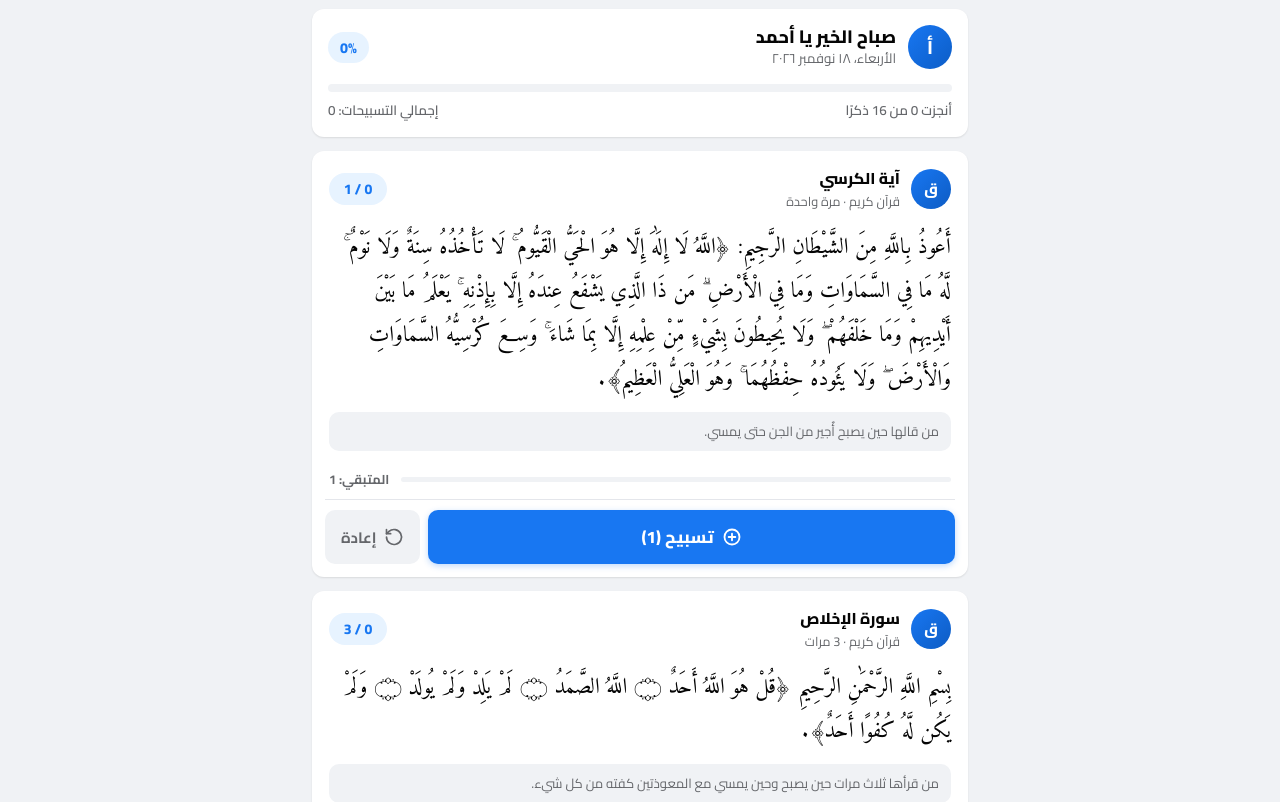
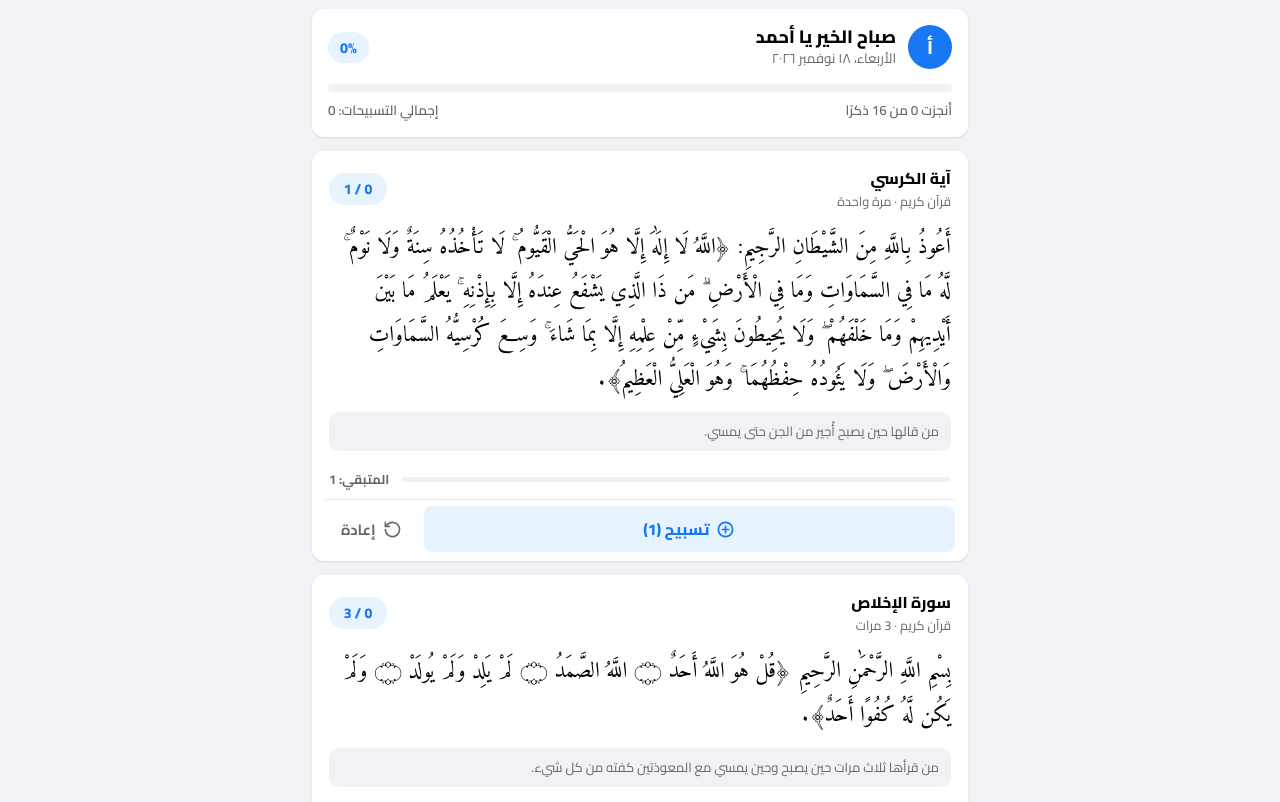
Before and after one commit to notimetocry29-dot/azkar-sabah, a plain HTML site: page index.html in a window 1280 px wide. Shown: the part 65-867 px from the top of the page. Drawn offline with Linux system fonts and the light colour scheme.

Commit message:
Remove letter avatars, use flat single-color Facebook buttons with larger tasbeeh target

```diff
--- a/script.js
+++ b/script.js
@@ -306,7 +306,6 @@
 
     article.innerHTML = `
       <div class="dhikr-header">
-        <div class="dhikr-avatar ${item.catClass}" aria-hidden="true">${item.avatar}</div>
         <div class="dhikr-meta">
           <div class="dhikr-title-row">
             <h2 class="dhikr-title">${item.title}</h2>
--- a/styles.css
+++ b/styles.css
@@ -106,14 +106,13 @@ button {
   width: 40px;
   height: 40px;
   border-radius: 50%;
-  background: linear-gradient(135deg, #2a8aff 0%, #1877f2 60%, #105fd0 100%);
+  background-color: var(--fb-blue);
   color: #ffffff;
   font-size: 1.35rem;
   font-weight: 800;
   display: grid;
   place-items: center;
   flex-shrink: 0;
-  box-shadow: 0 2px 6px rgba(24, 119, 242, 0.35);
 }
 
 .fb-brand-text {
@@ -283,7 +282,7 @@ button {
 }
 
 .fb-avatar-user {
-  background: linear-gradient(135deg, #1877f2, #0c5dc7);
+  background-color: var(--fb-blue);
 }
 
 .fb-status-greeting {
@@ -456,25 +455,9 @@ button {
   padding: 14px 16px 8px;
   display: flex;
   align-items: center;
-  gap: 11px;
+  justify-content: space-between;
+  gap: 12px;
 }
-
-.dhikr-avatar {
-  width: 40px;
-  height: 40px;
-  border-radius: 50%;
-  display: grid;
-  place-items: center;
-  color: #ffffff;
-  font-size: 0.92rem;
-  font-weight: 800;
-  flex-shrink: 0;
-}
-
-.cat-quran { background: linear-gradient(135deg, #1877f2, #0d5cc4); }
-.cat-dua { background: linear-gradient(135deg, #00a400, #2b8a3e); }
-.cat-tasbeeh { background: linear-gradient(135deg, #6c5ce7, #4834d4); }
-.cat-protection { background: linear-gradient(135deg, #f59f00, #e67700); }
 
 .dhikr-meta {
   flex: 1;
@@ -597,69 +580,66 @@ button {
   color: var(--fb-green);
 }
 
-/* Post Footer Action Bar */
+/* Post Footer Action Bar (Clean Flat Facebook Style) */
 .dhikr-actions {
   margin: 0 12px;
-  padding: 10px 0 12px;
+  padding: 6px 0 8px;
   border-top: 1px solid var(--fb-divider);
   display: grid;
   grid-template-columns: 1fr auto;
-  gap: 8px;
+  gap: 6px;
 }
 
 .fb-action-btn {
-  min-height: 54px;
+  min-height: 46px;
   padding: 0 16px;
-  border-radius: 10px;
+  border-radius: 8px;
   display: flex;
   align-items: center;
   justify-content: center;
-  gap: 8px;
-  font-size: 0.94rem;
+  gap: 7px;
+  font-size: 0.92rem;
   font-weight: 700;
   color: var(--fb-text-secondary);
-  background-color: var(--fb-surface-alt);
-  transition: background-color 0.18s ease, color 0.18s ease, transform 0.12s ease, box-shadow 0.18s ease;
+  background-color: transparent;
+  transition: background-color 0.18s ease, color 0.18s ease, transform 0.12s ease;
   user-select: none;
   touch-action: manipulation;
 }
 
 .fb-action-btn:hover {
-  background-color: var(--fb-btn-hover);
+  background-color: var(--fb-hover);
 }
 
 .fb-action-btn:active {
-  transform: scale(0.975);
+  transform: scale(0.97);
 }
 
 .fb-action-btn svg {
-  width: 20px;
-  height: 20px;
+  width: 19px;
+  height: 19px;
   flex-shrink: 0;
 }
 
 .fb-action-count {
-  background-color: var(--fb-blue);
-  color: #ffffff;
-  font-size: 1.05rem;
+  background-color: var(--fb-blue-soft);
+  color: var(--fb-blue);
+  font-size: 0.98rem;
   font-weight: 800;
-  letter-spacing: 0.01em;
-  box-shadow: 0 2px 6px rgba(24, 119, 242, 0.28);
 }
 
 .fb-action-count:hover {
-  background-color: var(--fb-blue-hover);
+  background-color: var(--fb-blue);
   color: #ffffff;
 }
 
 .fb-action-reset {
-  min-width: 92px;
+  min-width: 88px;
 }
 
 .dhikr-post.is-completed .fb-action-count {
   background-color: var(--fb-green-soft);
   color: var(--fb-green);
-  box-shadow: none;
 }
 
 .dhikr-post.is-completed .fb-action-count:hover {
@@ -726,21 +706,21 @@ button {
 
   .dhikr-actions {
     grid-template-columns: 1fr auto;
-    gap: 8px;
+    gap: 6px;
   }
 
   .fb-action-btn {
-    min-height: 58px;
-    font-size: 0.9rem;
+    min-height: 48px;
+    font-size: 0.88rem;
     gap: 6px;
   }
 
   .fb-action-count {
-    font-size: 1.06rem;
+    font-size: 0.98rem;
   }
 
   .fb-action-reset {
-    min-width: 82px;
+    min-width: 78px;
     padding: 0 12px;
   }
 }
--- a/sw.js
+++ b/sw.js
@@ -1,4 +1,4 @@
-const CACHE_NAME = "azkar-sabah-pwa-v3";
+const CACHE_NAME = "azkar-sabah-pwa-v4";
 const CORE_ASSETS = [
   "./",
   "./index.html",
```
